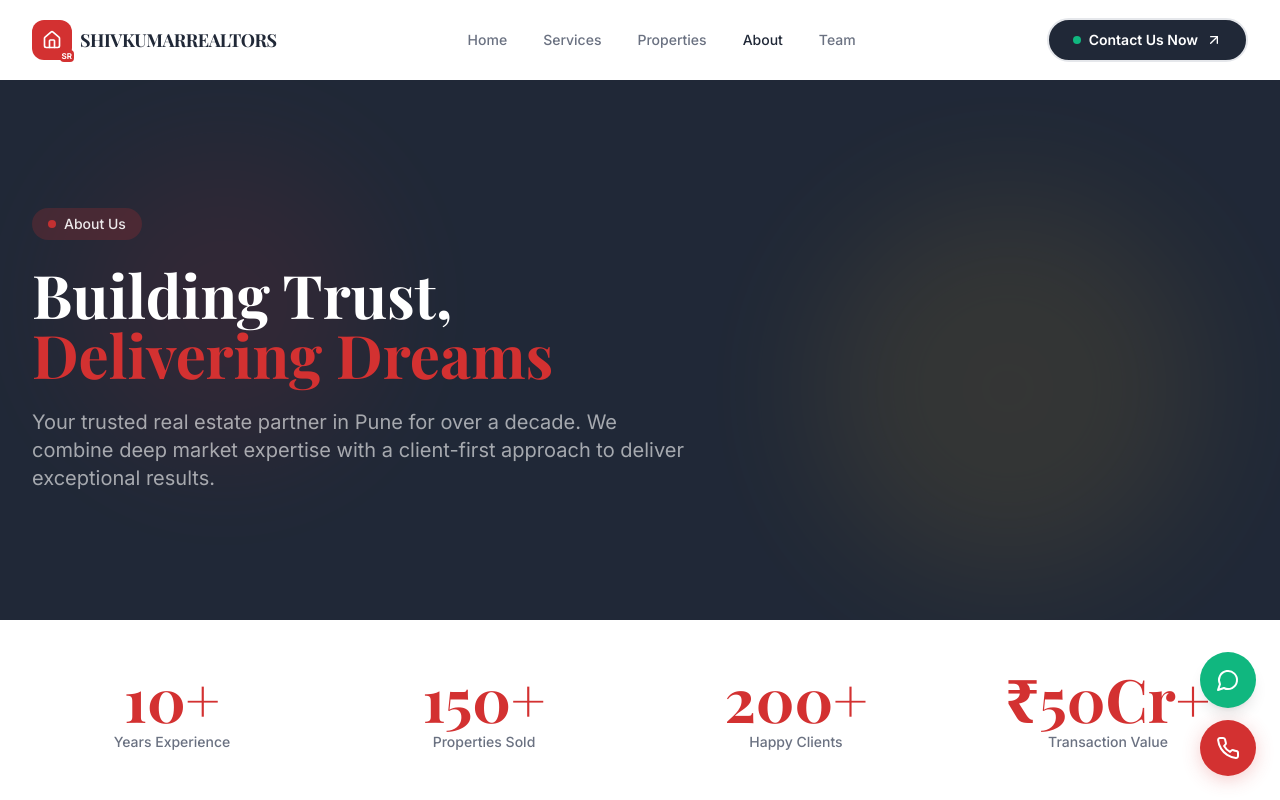
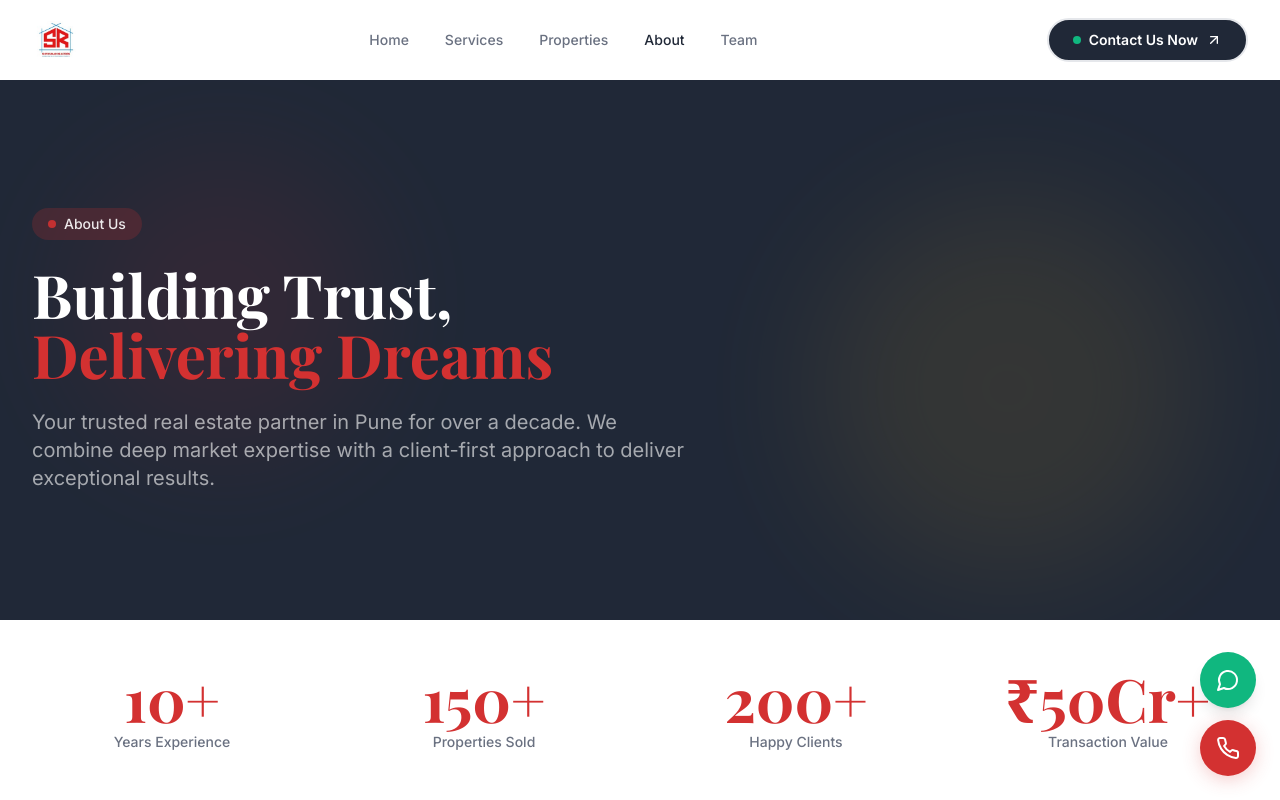
Before and after one commit to sohamchavan07/shivkumarrealtors, a React (Vite) app: page /about in a window 1280 px wide. Shown: the top 800 px of the page. Built offline with nearby package versions, Linux system fonts and the light colour scheme; the HTML template or start-up script is replaced by a standard one.

Commit message:
add details

```diff
--- a/src/components/Footer.tsx
+++ b/src/components/Footer.tsx
@@ -16,7 +16,7 @@ const Footer = () => {
               </div>
               <div>
                 <h3 className="font-display text-lg font-semibold text-primary-foreground">
-                  Shiv Kumar
+                  ShivKumarrealtors
                 </h3>
                 <p className="text-xs text-primary-foreground/60 -mt-1">Realtors</p>
               </div>
@@ -133,7 +133,7 @@ const Footer = () => {
         {/* Bottom Bar */}
         <div className="pt-8 flex flex-col md:flex-row items-center justify-between gap-4">
           <p className="text-primary-foreground/40 text-sm">
-            © {new Date().getFullYear()} Shiv Kumar Realtors. All rights reserved.
+            © {new Date().getFullYear()} Shivkumarrealtors. All rights reserved.
           </p>
           <div className="flex items-center gap-6">
             <Link to="/privacy" className="text-primary-foreground/40 hover:text-primary text-sm transition-colors">
@@ -144,7 +144,22 @@ const Footer = () => {
             </Link>
           </div>
         </div>
-      </div>
+
+        {/* Made by Section */}
+          <div className="pt-8 text-center">
+            <p className="text-primary-foreground/60 text-sm">
+              Made by{" "}
+              <a
+                href="https://www.sohamchavan.site/"
+                target="_blank"
+                rel="noopener noreferrer"
+                className="text-red-500 font-semibold hover:text-red-400 transition-colors"
+              >
+                SOHAM
+              </a>
+            </p>
+          </div>
+        </div>
     </footer>
   );
 };
--- a/src/components/Header.tsx
+++ b/src/components/Header.tsx
@@ -22,13 +22,7 @@ const Header = () => {
         <div className="flex items-center justify-between h-20">
           {/* Logo */}
           <Link to="/" className="flex items-center gap-2">
-            <div className="w-10 h-10 bg-primary rounded-lg flex items-center justify-center relative">
-              <Home className="w-5 h-5 text-primary-foreground" />
-              <span className="absolute -bottom-0.5 -right-0.5 text-[8px] font-bold text-primary-foreground bg-primary rounded px-0.5">SR</span>
-            </div>
-            <span className="font-display text-lg font-bold tracking-tight text-foreground uppercase">
-              ShivKumarRealtors
-            </span>
+            <img src="/logo.png" alt="ShivKumar Realtors" className="h-12 w-auto rounded-lg bg-primary-foreground/10" />
           </Link>
 
           {/* Desktop Navigation */}
--- a/src/pages/Contact.tsx
+++ b/src/pages/Contact.tsx
@@ -178,7 +178,7 @@ const Contact = () => {
                       <Input
                         required
                         type="tel"
-                        placeholder="+91 98765 43210"
+                        placeholder="+91 1234567890"
                         maxLength={15}
                         value={formData.phone}
                         onChange={(e) => setFormData({ ...formData, phone: e.target.value })}
```
Also changed, not shown: public/logo.png (added).
